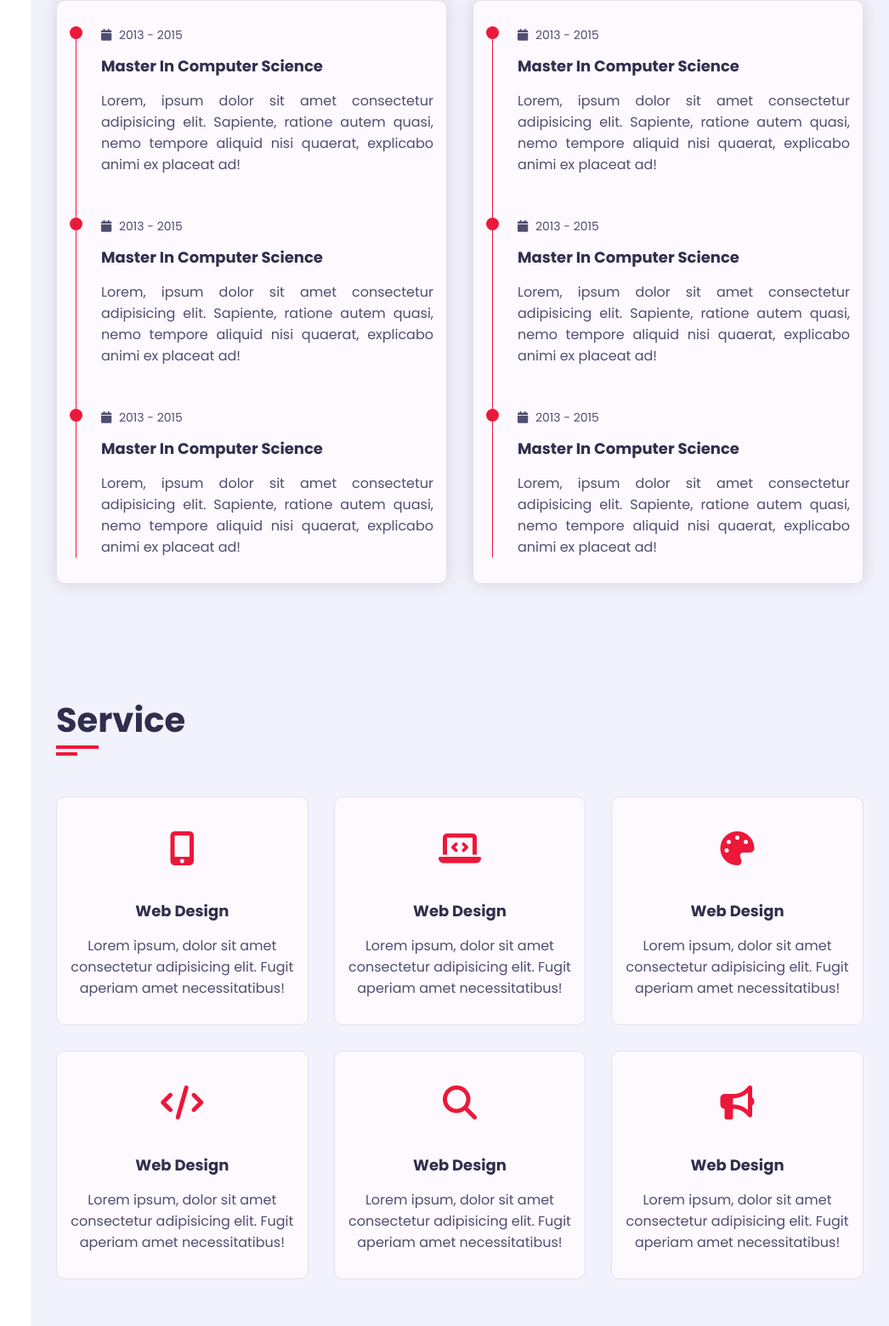
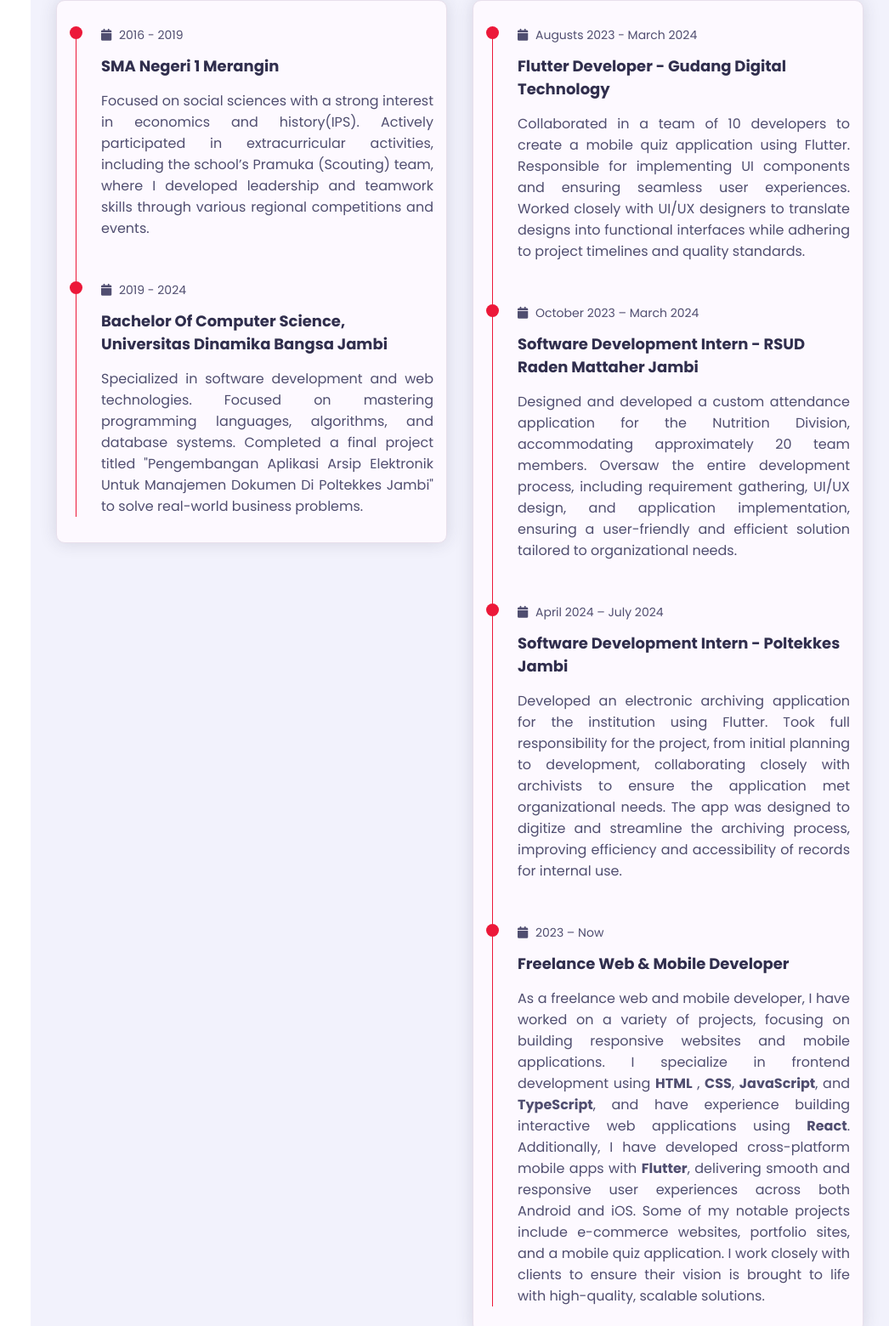
Before and after one commit to TomiSaputraa/LinkTree, a website: page index.html in a window 1280 px wide. Shown: the part 1695-3255 px from the top of the page at 85% size, without its empty margins (234-1280 px from the left). Drawn offline with Linux system fonts and the light colour scheme; a web font is replaced by a local one.

Commit message:
minor update

```diff
--- a/index.html
+++ b/index.html
@@ -114,13 +114,13 @@
                   <div class="personal-info padd-15">
                     <div class="row">
                       <div class="info-item padd-15">
+                        <p>Email : <span>tomisaputra.pro@gmail.com</span></p>
+                      </div>
+                      <div class="info-item padd-15">
                         <p>Age : <span>23</span></p>
                       </div>
                       <div class="info-item padd-15">
                         <p>Website : <span>s.id/TomiSaputra</span></p>
-                      </div>
-                      <div class="info-item padd-15">
-                        <p>Email : <span>tomisaputra.pro@gmail.com</span></p>
                       </div>
                       <div class="info-item padd-15">
                         <p>Degree : <span>Teknik Informatika</span></p>
@@ -128,10 +128,15 @@
                       <div class="info-item padd-15">
                         <p>City : <span>Jambi</span></p>
                       </div>
+                      <div class="info-item padd-15">
+                        <p>
+                          Languages : <span>Bahasa Indonesia, English</span>
+                        </p>
+                      </div>
                     </div>
                     <div class="row">
                       <div class="buttons">
-                        <a href="#" class="btn">Download CV</a>
+                        <a href="assets/cv-tomi.pdf" class="btn">Download CV</a>
                         <a href="#contact" class="btn hire-me"> Hire Me</a>
                       </div>
                     </div>
@@ -169,7 +174,7 @@
                     </div>
                   </div>
                 </div>
-                <!-- FIX: Tidak row -->
+
                 <div class="row">
                   <div class="education padd-15">
                     <h3 class="title">Education</h3>
@@ -180,48 +185,38 @@
                           <div class="timeline-item">
                             <div class="circle-dot"></div>
                             <h3 class="timeline-date">
-                              <i class="fa fa-calendar"></i> 2013 - 2015
+                              <i class="fa fa-calendar"></i> 2016 - 2019
                             </h3>
                             <h4 class="timeline-title">
-                              Master In Computer Science
+                              SMA Negeri 1 Merangin
                             </h4>
                             <p class="timeline-text">
-                              Lorem, ipsum dolor sit amet consectetur
-                              adipisicing elit. Sapiente, ratione autem quasi,
-                              nemo tempore aliquid nisi quaerat, explicabo animi
-                              ex placeat ad!
+                              Focused on social sciences with a strong interest
+                              in economics and history(IPS). Actively
+                              participated in extracurricular activities,
+                              including the school’s Pramuka (Scouting) team,
+                              where I developed leadership and teamwork skills
+                              through various regional competitions and events.
                             </p>
                           </div>
                           <!-- timeline item -->
                           <div class="timeline-item">
                             <div class="circle-dot"></div>
                             <h3 class="timeline-date">
-                              <i class="fa fa-calendar"></i> 2013 - 2015
+                              <i class="fa fa-calendar"></i> 2019 - 2024
                             </h3>
                             <h4 class="timeline-title">
-                              Master In Computer Science
+                              Bachelor of Computer Science, Universitas Dinamika
+                              Bangsa Jambi
                             </h4>
                             <p class="timeline-text">
-                              Lorem, ipsum dolor sit amet consectetur
-                              adipisicing elit. Sapiente, ratione autem quasi,
-                              nemo tempore aliquid nisi quaerat, explicabo animi
-                              ex placeat ad!
-                            </p>
-                          </div>
-                          <!-- timeline item -->
-                          <div class="timeline-item">
-                            <div class="circle-dot"></div>
-                            <h3 class="timeline-date">
-                              <i class="fa fa-calendar"></i> 2013 - 2015
-                            </h3>
-                            <h4 class="timeline-title">
-                              Master In Computer Science
-                            </h4>
-                            <p class="timeline-text">
-                              Lorem, ipsum dolor sit amet consectetur
-                              adipisicing elit. Sapiente, ratione autem quasi,
-                              nemo tempore aliquid nisi quaerat, explicabo animi
-                              ex placeat ad!
+                              Specialized in software development and web
+                              technologies. Focused on mastering programming
+                              languages, algorithms, and database systems.
+                              Completed a final project titled "Pengembangan
+                              Aplikasi Arsip Elektronik Untuk Manajemen Dokumen
+                              Di Poltekkes Jambi" to solve real-world business
+                              problems.
                             </p>
                           </div>
                         </div>
@@ -237,48 +232,92 @@
                           <div class="timeline-item">
                             <div class="circle-dot"></div>
                             <h3 class="timeline-date">
-                              <i class="fa fa-calendar"></i> 2013 - 2015
+                              <i class="fa fa-calendar"></i> Augusts 2023 -
+                              March 2024
                             </h3>
                             <h4 class="timeline-title">
-                              Master In Computer Science
+                              Flutter Developer - Gudang Digital Technology
                             </h4>
                             <p class="timeline-text">
-                              Lorem, ipsum dolor sit amet consectetur
-                              adipisicing elit. Sapiente, ratione autem quasi,
-                              nemo tempore aliquid nisi quaerat, explicabo animi
-                              ex placeat ad!
+                              Collaborated in a team of 10 developers to create
+                              a mobile quiz application using Flutter.
+                              Responsible for implementing UI components and
+                              ensuring seamless user experiences. Worked closely
+                              with UI/UX designers to translate designs into
+                              functional interfaces while adhering to project
+                              timelines and quality standards.
                             </p>
                           </div>
                           <!-- timeline item -->
                           <div class="timeline-item">
                             <div class="circle-dot"></div>
                             <h3 class="timeline-date">
-                              <i class="fa fa-calendar"></i> 2013 - 2015
+                              <i class="fa fa-calendar"></i> October 2023 –
+                              March 2024
                             </h3>
                             <h4 class="timeline-title">
-                              Master In Computer Science
+                              Software Development Intern - RSUD Raden Mattaher
+                              Jambi
                             </h4>
                             <p class="timeline-text">
-                              Lorem, ipsum dolor sit amet consectetur
-                              adipisicing elit. Sapiente, ratione autem quasi,
-                              nemo tempore aliquid nisi quaerat, explicabo animi
-                              ex placeat ad!
+                              Designed and developed a custom attendance
+                              application for the Nutrition Division,
+                              accommodating approximately 20 team members.
+                              Oversaw the entire development process, including
+                              requirement gathering, UI/UX design, and
+                              application implementation, ensuring a
+                              user-friendly and efficient solution tailored to
+                              organizational needs.
                             </p>
                           </div>
                           <!-- timeline item -->
                           <div class="timeline-item">
                             <div class="circle-dot"></div>
                             <h3 class="timeline-date">
-                              <i class="fa fa-calendar"></i> 2013 - 2015
+                              <i class="fa fa-calendar"></i> April 2024 – July
+                              2024
                             </h3>
                             <h4 class="timeline-title">
-                              Master In Computer Science
+                              Software Development Intern - Poltekkes Jambi
                             </h4>
                             <p class="timeline-text">
-                              Lorem, ipsum dolor sit amet consectetur
-                              adipisicing elit. Sapiente, ratione autem quasi,
-                              nemo tempore aliquid nisi quaerat, explicabo animi
-                              ex placeat ad!
+                              Developed an electronic archiving application for
+                              the institution using Flutter. Took full
+                              responsibility for the project, from initial
+                              planning to development, collaborating closely
+                              with archivists to ensure the application met
+                              organizational needs. The app was designed to
+                              digitize and streamline the archiving process,
+                              improving efficiency and accessibility of records
+                              for internal use.
+                            </p>
+                          </div>
+                          <!-- timeline item -->
+                          <div class="timeline-item">
+                            <div class="circle-dot"></div>
+                            <h3 class="timeline-date">
+                              <i class="fa fa-calendar"></i> 2023 – Now
+                            </h3>
+                            <h4 class="timeline-title">
+                              Freelance Web & Mobile Developer
+                            </h4>
+                            <p class="timeline-text">
+                              As a freelance web and mobile developer, I have
+                              worked on a variety of projects, focusing on
+                              building responsive websites and mobile
+                              applications. I specialize in frontend development
+                              using <b>HTML</b> , <b>CSS</b>, <b>JavaScript</b>,
+                              and <b>TypeScript</b>, and have experience
+                              building interactive web applications using
+                              <b>React</b>. Additionally, I have developed
+                              cross-platform mobile apps with <b>Flutter</b>,
+                              delivering smooth and responsive user experiences
+                              across both Android and iOS. Some of my notable
+                              projects include e-commerce websites, portfolio
+                              sites, and a mobile quiz application. I work
+                              closely with clients to ensure their vision is
+                              brought to life with high-quality, scalable
+                              solutions.
                             </p>
                           </div>
                         </div>
@@ -307,10 +346,10 @@
                   <div class="icon">
                     <i class="fa fa-mobile-alt"></i>
                   </div>
-                  <h4>Web Design</h4>
+                  <h4>Web Development</h4>
                   <p>
-                    Lorem ipsum, dolor sit amet consectetur adipisicing elit.
-                    Fugit aperiam amet necessitatibus!
+                    Create stunning, user-friendly fullstack web applications
+                    using modern technologies.
                   </p>
                 </div>
               </div>
@@ -321,10 +360,10 @@
                   <div class="icon">
                     <i class="fa fa-laptop-code"></i>
                   </div>
-                  <h4>Web Design</h4>
+                  <h4>Mobile Development</h4>
                   <p>
-                    Lorem ipsum, dolor sit amet consectetur adipisicing elit.
-                    Fugit aperiam amet necessitatibus!
+                    Create smooth and cross-platform mobile applications using
+                    Flutter that run seamlessly.
                   </p>
                 </div>
               </div>
@@ -335,10 +374,10 @@
                   <div class="icon">
                     <i class="fa fa-palette"></i>
                   </div>
-                  <h4>Web Design</h4>
+                  <h4>UI/UX Design</h4>
                   <p>
-                    Lorem ipsum, dolor sit amet consectetur adipisicing elit.
-                    Fugit aperiam amet necessitatibus!
+                    Craft visually appealing and user-centric designs that
+                    enhance the user experience.
                   </p>
                 </div>
               </div>
@@ -349,10 +388,10 @@
                   <div class="icon">
                     <i class="fa fa-code"></i>
                   </div>
-                  <h4>Web Design</h4>
+                  <h4>Frontend Development</h4>
                   <p>
-                    Lorem ipsum, dolor sit amet consectetur adipisicing elit.
-                    Fugit aperiam amet necessitatibus!
+                    Specialize in creating modern, responsive, and interactive
+                    web interfaces using technologies.
                   </p>
                 </div>
               </div>
@@ -363,10 +402,10 @@
                   <div class="icon">
                     <i class="fa fa-search"></i>
                   </div>
-                  <h4>Web Design</h4>
+                  <h4>SEO Optimization</h4>
                   <p>
-                    Lorem ipsum, dolor sit amet consectetur adipisicing elit.
-                    Fugit aperiam amet necessitatibus!
+                    Improve your website's visibility and ranking in search
+                    engines by applying SEO best practices and techniques.
                   </p>
                 </div>
               </div>
@@ -377,10 +416,10 @@
                   <div class="icon">
                     <i class="fa fa-bullhorn"></i>
                   </div>
-                  <h4>Web Design</h4>
+                  <h4>Security Implementation</h4>
                   <p>
-                    Lorem ipsum, dolor sit amet consectetur adipisicing elit.
-                    Fugit aperiam amet necessitatibus!
+                    Implementing best security practices to protect websites and
+                    applications from cyber threats.
                   </p>
                 </div>
               </div>
@@ -495,29 +534,35 @@
               <!-- contact info item start -->
               <div class="contact-info-item padd-15">
                 <div class="icon"><i class="fa fa-phone"></i></div>
-                <h4>Call Us On</h4>
-                <p>+62 82211111111</p>
+                <h4>Call On</h4>
+                <p>+62 85283079548</p>
               </div>
               <!-- contact info item end -->
               <!-- contact info item start -->
               <div class="contact-info-item padd-15">
                 <div class="icon"><i class="fa fa-map-marker-alt"></i></div>
-                <h4>Office</h4>
-                <p>Islamabad</p>
+                <h4>Area</h4>
+                <p>Jambi, Indonesia</p>
               </div>
               <!-- contact info item end -->
               <!-- contact info item start -->
               <div class="contact-info-item padd-15">
                 <div class="icon"><i class="fa fa-envelope"></i></div>
                 <h4>Email</h4>
-                <p>info@gmail.com</p>
+                <p>
+                  <a
+                    href="mailto:tomisaputra.pro@gmail.com"
+                    style="color: inherit; text-decoration: none"
+                    >tomisaputra.pro@gmail.com</a
+                  >
+                </p>
               </div>
               <!-- contact info item end -->
               <!-- contact info item start -->
               <div class="contact-info-item padd-15">
                 <div class="icon"><i class="fa fa-globe-europe"></i></div>
                 <h4>Website</h4>
-                <p>www.tomisaputra.my.id</p>
+                <p>s.id/TomiSaputra</p>
               </div>
               <!-- contact info item end -->
             </div>
```
Also changed, not shown: 1 other file.
